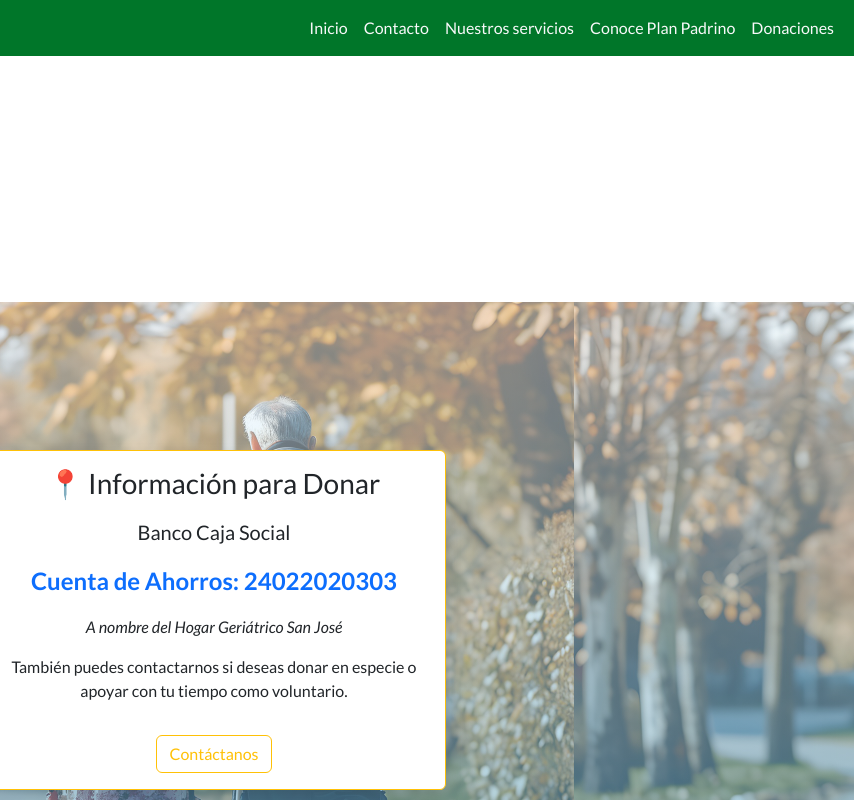
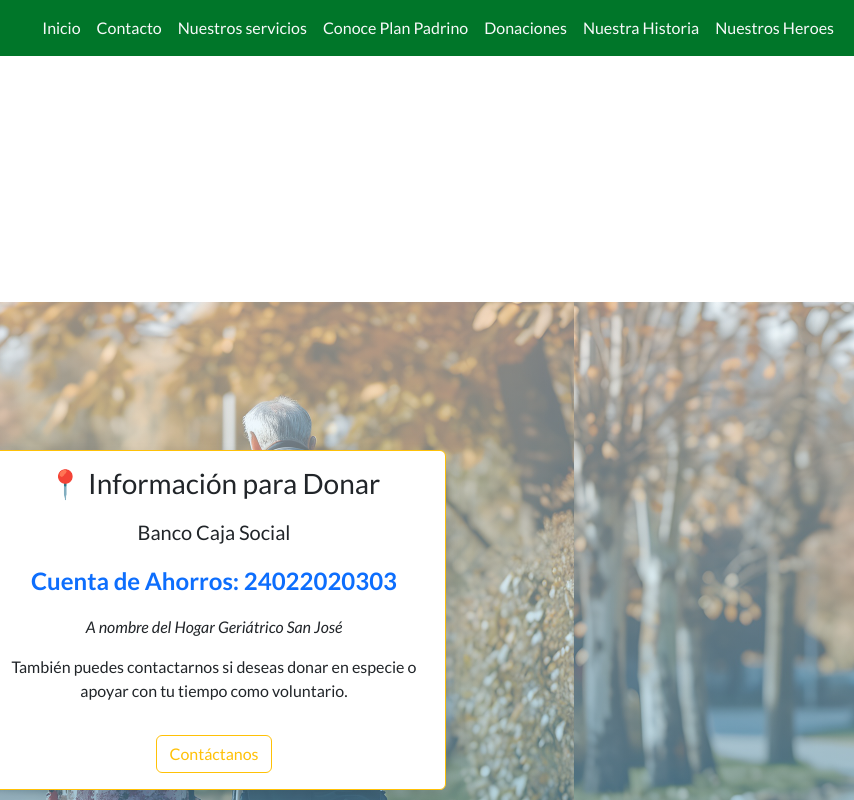
Before and after one commit to Kegit10/Ancianato, a plain HTML site: page Donaciones.html in a window 1280 px wide. Shown: the top 800 px of the page, 426-1280 px from the left. Drawn offline with nearby package versions, Linux system fonts and the light colour scheme.

Commit message:
Update navbar Donaciones.html

```diff
--- a/Donaciones.html
+++ b/Donaciones.html
@@ -50,6 +50,12 @@
                             </li>
                             <li class="nav-item">
                                 <a class="nav-link link-light" href="Donaciones.html">Donaciones</a>
+                            </li>
+                            <li class="nav-item">
+                                <a class="nav-link link-light" href="Historia.html">Nuestra Historia</a>
+                            </li>
+                            <li class="nav-item">
+                                <a class="nav-link link-light" href="Heroes_sin_capa.html">Nuestros Heroes</a>
                             </li>
                         </ul>
                     </div>
```
